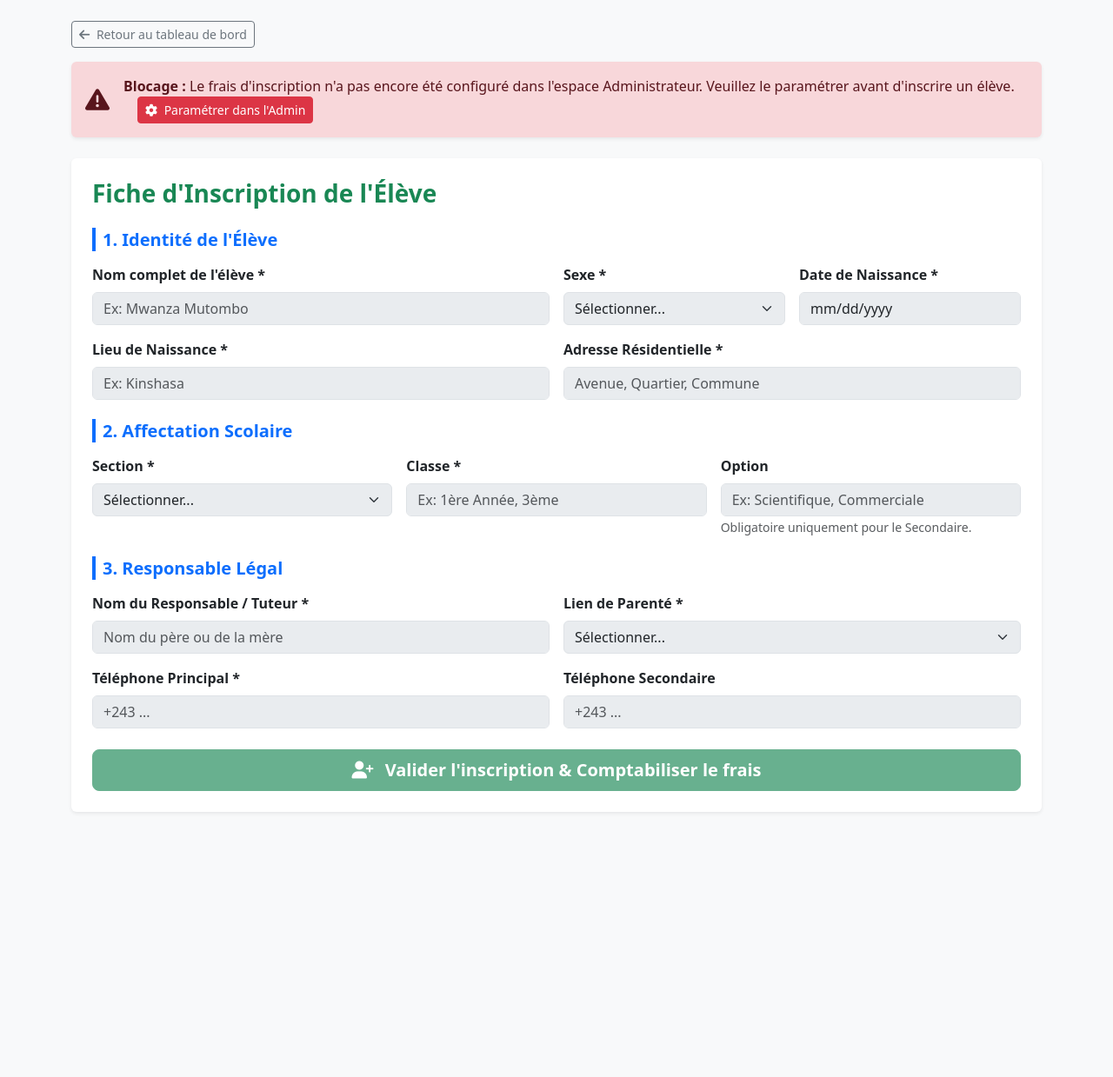
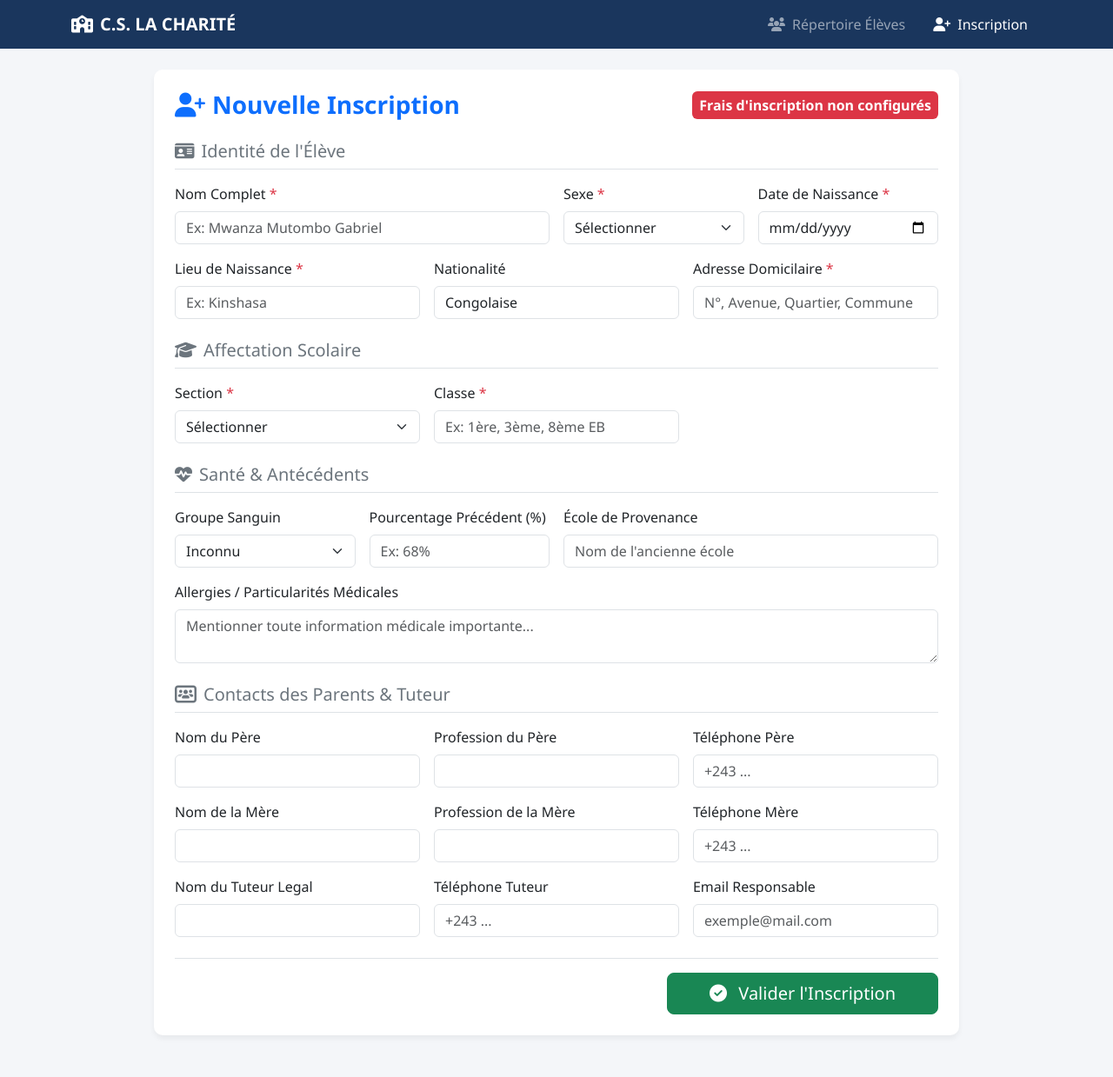
Before and after one commit to osemwanza-ai/gestion-la-charite, a Flask app: page /inscription in a window 1280 px wide. Shown: the whole page at 87% size. Before the commit the page ends 935 px from the top, so only its background shows below. Run offline with Flask 3, Linux system fonts and the light colour scheme; data that the repository does not hold is empty; some libraries are stand-ins or nearby versions.

Commit message:
Update inscription.html

```diff
--- a/templates/inscription.html
+++ b/templates/inscription.html
@@ -1,184 +1,170 @@
-<!DOCTYPE html>
-<html lang="fr">
-<head>
-    <meta charset="UTF-8">
-    <meta name="viewport" content="width=device-width, initial-scale=1.0">
-    <title>Fiche d'Inscription - CS La Charité</title>
-    <link rel="stylesheet" href="https://cdnjs.cloudflare.com/ajax/libs/bootstrap/5.3.2/css/bootstrap.min.css">
-    <link rel="stylesheet" href="https://cdnjs.cloudflare.com/ajax/libs/font-awesome/6.4.0/css/all.min.css">
-</head>
-<body class="bg-light">
+{% extends 'base.html' %}
 
-<div class="container py-4">
-    <div class="d-flex justify-content-between align-items-center mb-3">
-        <a href="{{ url_for('index') }}" class="btn btn-outline-secondary btn-sm">
-            <i class="fa-solid fa-arrow-left me-1"></i> Retour au tableau de bord
-        </a>
-    </div>
+{% block content %}
+<div class="row justify-content-center">
+    <div class="col-lg-10">
+        <div class="card card-custom p-4 mb-5">
+            <div class="d-flex justify-content-between align-items-center mb-4">
+                <h3 class="fw-bold text-primary mb-0"><i class="fa-solid fa-user-plus me-2"></i>Nouvelle Inscription</h3>
+                {% if frais_inscription %}
+                    <span class="badge bg-success p-2 fs-6">Frais d'inscription : {{ "%.2f"|format(frais_inscription.montant) }} $</span>
+                {% else %}
+                    <span class="badge bg-danger p-2 fs-6">Frais d'inscription non configurés</span>
+                {% endif %}
+            </div>
 
-    <!-- Message de blocage si frais non paramétré -->
-    {% if not frais_inscription %}
-    <div class="alert alert-danger shadow-sm border-0 mb-4" role="alert">
-        <div class="d-flex align-items-center">
-            <i class="fa-solid fa-triangle-exclamation fs-3 me-3"></i>
-            <div>
-                <strong>Blocage :</strong> Le frais d'inscription n'a pas encore été configuré dans l'espace Administrateur. Veuillez le paramétrer avant d'inscrire un élève.
-                <a href="{{ url_for('admin') }}" class="btn btn-sm btn-danger ms-3">
-                    <i class="fa-solid fa-gear me-1"></i> Paramétrer dans l'Admin
-                </a>
-            </div>
-        </div>
-    </div>
-    {% else %}
-    <div class="alert alert-success shadow-sm border-0 mb-4" role="alert">
-        <i class="fa-solid fa-circle-check me-2"></i>
-        Frais d'inscription configuré : <strong>{{ "{:,.0f}".format(frais_inscription.montant) }} FC</strong>
-    </div>
-    {% endif %}
-
-    <div class="card border-0 shadow-sm p-4">
-        <h3 class="fw-bold text-success mb-4">Fiche d'Inscription de l'Élève</h3>
-
-        <form method="POST" action="{{ url_for('inscription') }}" id="formInscription">
-            <fieldset {% if not frais_inscription %}disabled{% endif %}>
-
-                <!-- 1. IDENTITÉ DE L'ÉLÈVE -->
-                <h5 class="fw-bold text-primary mb-3"><span class="border-start border-4 border-primary ps-2">1. Identité de l'Élève</span></h5>
+            <form method="POST" action="{{ url_for('inscription') }}">
+                <!-- Identity -->
+                <h5 class="text-secondary border-bottom pb-2 mb-3"><i class="fa-solid fa-id-card me-2"></i>Identité de l'Élève</h5>
                 <div class="row g-3 mb-4">
                     <div class="col-md-6">
-                        <label class="form-label fw-bold">Nom complet de l'élève *</label>
-                        <input type="text" name="nom_complet" class="form-control" required placeholder="Ex: Mwanza Mutombo">
+                        <label class="form-label font-weight-bold">Nom Complet <span class="text-danger">*</span></label>
+                        <input type="text" name="nom_complet" class="form-control" required placeholder="Ex: Mwanza Mutombo Gabriel">
                     </div>
                     <div class="col-md-3">
-                        <label class="form-label fw-bold">Sexe *</label>
+                        <label class="form-label">Sexe <span class="text-danger">*</span></label>
                         <select name="sexe" class="form-select" required>
-                            <option value="">Sélectionner...</option>
+                            <option value="">Sélectionner</option>
                             <option value="M">Masculin (M)</option>
                             <option value="F">Féminin (F)</option>
                         </select>
                     </div>
                     <div class="col-md-3">
-                        <label class="form-label fw-bold">Date de Naissance *</label>
-                        <input type="date" name="date_naissance" id="date_naissance" class="form-control" required onchange="verifierAge()">
-                        <small id="ageHelp" class="form-text text-muted"></small>
+                        <label class="form-label">Date de Naissance <span class="text-danger">*</span></label>
+                        <input type="date" name="date_naissance" class="form-control" required>
                     </div>
-                    <div class="col-md-6">
-                        <label class="form-label fw-bold">Lieu de Naissance *</label>
+                    <div class="col-md-4">
+                        <label class="form-label">Lieu de Naissance <span class="text-danger">*</span></label>
                         <input type="text" name="lieu_naissance" class="form-control" required placeholder="Ex: Kinshasa">
                     </div>
-                    <div class="col-md-6">
-                        <label class="form-label fw-bold">Adresse Résidentielle *</label>
-                        <input type="text" name="adresse" class="form-control" required placeholder="Avenue, Quartier, Commune">
+                    <div class="col-md-4">
+                        <label class="form-label">Nationalité</label>
+                        <input type="text" name="nationalite" class="form-control" value="Congolaise">
+                    </div>
+                    <div class="col-md-4">
+                        <label class="form-label">Adresse Domicilaire <span class="text-danger">*</span></label>
+                        <input type="text" name="adresse" class="form-control" required placeholder="N°, Avenue, Quartier, Commune">
                     </div>
                 </div>
 
-                <!-- 2. AFFECTATION SCOLAIRE -->
-                <h5 class="fw-bold text-primary mb-3"><span class="border-start border-4 border-primary ps-2">2. Affectation Scolaire</span></h5>
+                <!-- Orientation Scolaire -->
+                <h5 class="text-secondary border-bottom pb-2 mb-3"><i class="fa-solid fa-graduation-cap me-2"></i>Affectation Scolaire</h5>
                 <div class="row g-3 mb-4">
                     <div class="col-md-4">
-                        <label class="form-label fw-bold">Section *</label>
-                        <select name="section" id="sectionSelect" class="form-select" required onchange="gererSection()">
-                            <option value="">Sélectionner...</option>
+                        <label class="form-label">Section <span class="text-danger">*</span></label>
+                        <select name="section" id="sectionSelect" class="form-select" required onchange="toggleOption()">
+                            <option value="">Sélectionner</option>
                             <option value="Maternelle">Maternelle</option>
                             <option value="Primaire">Primaire</option>
-                            <option value="Secondaire">Secondaire</option>
+                            <option value="Secondaire">Secondaire Général</option>
+                            <option value="Humanités">Humanités</option>
                         </select>
                     </div>
                     <div class="col-md-4">
-                        <label class="form-label fw-bold">Classe *</label>
-                        <input type="text" name="classe" class="form-control" placeholder="Ex: 1ère Année, 3ème" required>
+                        <label class="form-label">Classe <span class="text-danger">*</span></label>
+                        <input type="text" name="classe" class="form-control" required placeholder="Ex: 1ère, 3ème, 8ème EB">
                     </div>
-                    <div class="col-md-4">
-                        <label class="form-label fw-bold" id="labelOption">Option <span id="asterisqueOption" class="text-danger d-none">*</span></label>
-                        <input type="text" name="option" id="optionInput" class="form-control" placeholder="Ex: Scientifique, Commerciale">
-                        <small id="optionHelp" class="form-text text-muted">Obligatoire uniquement pour le Secondaire.</small>
+                    <div class="col-md-4" id="optionDiv" style="display: none;">
+                        <label class="form-label">Option (Humanités)</label>
+                        <select name="option" class="form-select">
+                            <option value="">Sélectionner l'option</option>
+                            <option value="Commerciale & Gestion">Commerciale & Gestion</option>
+                            <option value="Scientifique">Scientifique</option>
+                            <option value="Littéraire">Littéraire</option>
+                            <option value="Pédagogie Générale">Pédagogie Générale</option>
+                        </select>
                     </div>
                 </div>
 
-                <!-- 3. RESPONSABLE LÉGAL -->
-                <h5 class="fw-bold text-primary mb-3"><span class="border-start border-4 border-primary ps-2">3. Responsable Légal</span></h5>
+                <!-- Santé et Origine -->
+                <h5 class="text-secondary border-bottom pb-2 mb-3"><i class="fa-solid fa-heart-pulse me-2"></i>Santé & Antécédents</h5>
                 <div class="row g-3 mb-4">
-                    <div class="col-md-6">
-                        <label class="form-label fw-bold">Nom du Responsable / Tuteur *</label>
-                        <input type="text" name="nom_responsables" class="form-control" required placeholder="Nom du père ou de la mère">
+                    <div class="col-md-3">
+                        <label class="form-label">Groupe Sanguin</label>
+                        <select name="groupe_sanguin" class="form-select">
+                            <option value="">Inconnu</option>
+                            <option value="A+">A+</option><option value="A-">A-</option>
+                            <option value="B+">B+</option><option value="B-">B-</option>
+                            <option value="O+">O+</option><option value="O-">O-</option>
+                            <option value="AB+">AB+</option><option value="AB-">AB-</option>
+                        </select>
+                    </div>
+                    <div class="col-md-3">
+                        <label class="form-label">Pourcentage Précédent (%)</label>
+                        <input type="text" name="pourcentage_obtenu" class="form-control" placeholder="Ex: 68%">
                     </div>
                     <div class="col-md-6">
-                        <label class="form-label fw-bold">Lien de Parenté *</label>
-                        <select name="lien_parente" class="form-select" required>
-                            <option value="">Sélectionner...</option>
-                            <option value="Père">Père</option>
-                            <option value="Mère">Mère</option>
-                            <option value="Tuteur">Tuteur / Tutrice</option>
-                        </select>
+                        <label class="form-label">École de Provenance</label>
+                        <input type="text" name="ecole_provenance" class="form-control" placeholder="Nom de l'ancienne école">
                     </div>
-                    <div class="col-md-6">
-                        <label class="form-label fw-bold">Téléphone Principal *</label>
-                        <input type="tel" name="telephone_principal" class="form-control" required placeholder="+243 ...">
-                    </div>
-                    <div class="col-md-6">
-                        <label class="form-label fw-bold">Téléphone Secondaire</label>
-                        <input type="tel" name="telephone_secondaire" class="form-control" placeholder="+243 ...">
+                    <div class="col-md-12">
+                        <label class="form-label">Allergies / Particularités Médicales</label>
+                        <textarea name="allergies_sante" class="form-control" rows="2" placeholder="Mentionner toute information médicale importante..."></textarea>
                     </div>
                 </div>
 
-                <button type="submit" class="btn btn-success btn-lg w-100 fw-bold">
-                    <i class="fa-solid fa-user-plus me-2"></i> Valider l'inscription & Comptabiliser le frais
-                </button>
+                <!-- Parents & Responsables -->
+                <h5 class="text-secondary border-bottom pb-2 mb-3"><i class="fa-solid fa-users-rectangle me-2"></i>Contacts des Parents & Tuteur</h5>
+                <div class="row g-3 mb-4">
+                    <div class="col-md-4">
+                        <label class="form-label">Nom du Père</label>
+                        <input type="text" name="nom_pere" class="form-control">
+                    </div>
+                    <div class="col-md-4">
+                        <label class="form-label">Profession du Père</label>
+                        <input type="text" name="prof_pere" class="form-control">
+                    </div>
+                    <div class="col-md-4">
+                        <label class="form-label">Téléphone Père</label>
+                        <input type="tel" name="tel_pere" class="form-control" placeholder="+243 ...">
+                    </div>
 
-            </fieldset>
-        </form>
+                    <div class="col-md-4">
+                        <label class="form-label">Nom de la Mère</label>
+                        <input type="text" name="nom_mere" class="form-control">
+                    </div>
+                    <div class="col-md-4">
+                        <label class="form-label">Profession de la Mère</label>
+                        <input type="text" name="prof_mere" class="form-control">
+                    </div>
+                    <div class="col-md-4">
+                        <label class="form-label">Téléphone Mère</label>
+                        <input type="tel" name="tel_mere" class="form-control" placeholder="+243 ...">
+                    </div>
+
+                    <div class="col-md-4">
+                        <label class="form-label">Nom du Tuteur Legal</label>
+                        <input type="text" name="nom_tuteur" class="form-control">
+                    </div>
+                    <div class="col-md-4">
+                        <label class="form-label">Téléphone Tuteur</label>
+                        <input type="tel" name="tel_tuteur" class="form-control" placeholder="+243 ...">
+                    </div>
+                    <div class="col-md-4">
+                        <label class="form-label">Email Responsable</label>
+                        <input type="email" name="email_responsable" class="form-control" placeholder="exemple@mail.com">
+                    </div>
+                </div>
+
+                <div class="text-end border-top pt-3">
+                    <button type="submit" class="btn btn-success btn-lg px-5"><i class="fa-solid fa-check-circle me-2"></i> Valider l'Inscription</button>
+                </div>
+            </form>
+        </div>
     </div>
 </div>
+{% endblock %}
 
+{% block scripts %}
 <script>
-function gererSection() {
-    const section = document.getElementById('sectionSelect').value;
-    const optionInput = document.getElementById('optionInput');
-    const asterisqueOption = document.getElementById('asterisqueOption');
-
-    if (section === 'Secondaire') {
-        optionInput.required = true;
-        asterisqueOption.classList.remove('d-none');
-        optionInput.placeholder = "Ex: Scientifique, Littéraire, Commerciale";
+function toggleOption() {
+    var section = document.getElementById("sectionSelect").value;
+    var optionDiv = document.getElementById("optionDiv");
+    if (section === "Humanités") {
+        optionDiv.style.display = "block";
     } else {
-        optionInput.required = false;
-        asterisqueOption.classList.add('d-none');
-        optionInput.value = "";
-        optionInput.placeholder = "Non applicable";
-    }
-    verifierAge();
-}
-
-function verifierAge() {
-    const dateNaiss = document.getElementById('date_naissance').value;
-    const section = document.getElementById('sectionSelect').value;
-    const ageHelp = document.getElementById('ageHelp');
-
-    if (!dateNaiss) return;
-
-    const birthDate = new Date(dateNaiss);
-    const today = new Date();
-    let age = today.getFullYear() - birthDate.getFullYear();
-    const m = today.getMonth() - birthDate.getMonth();
-    if (m < 0 || (m === 0 && today.getDate() < birthDate.getDate())) {
-        age--;
-    }
-
-    ageHelp.innerText = "Âge : " + age + " an(s)";
-
-    // Exemples d'avertissements selon la section choisie
-    if (section === 'Maternelle' && (age < 3 || age > 6)) {
-        ageHelp.className = "form-text text-danger fw-bold";
-        ageHelp.innerText += " - Attention: Âge inhabituel pour la Maternelle (3-5 ans recommandés).";
-    } else if (section === 'Primaire' && (age < 5 || age > 14)) {
-        ageHelp.className = "form-text text-warning fw-bold";
-        ageHelp.innerText += " - Vérifier la section pour cet âge.";
-    } else {
-        ageHelp.className = "form-text text-success fw-bold";
+        optionDiv.style.display = "none";
     }
 }
 </script>
-
-<script src="https://cdnjs.cloudflare.com/ajax/libs/bootstrap/5.3.2/js/bootstrap.bundle.min.js"></script>
-</body>
-</html>
+{% endblock %}
```
